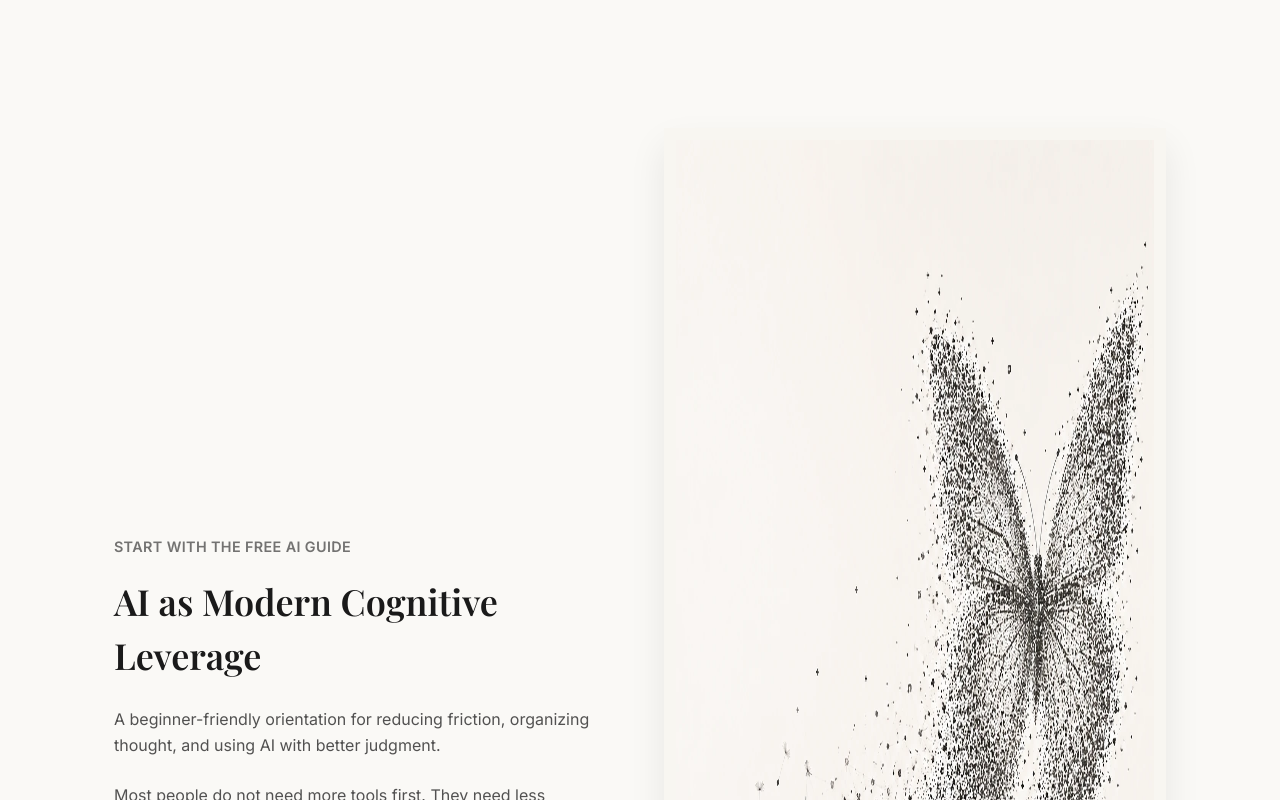
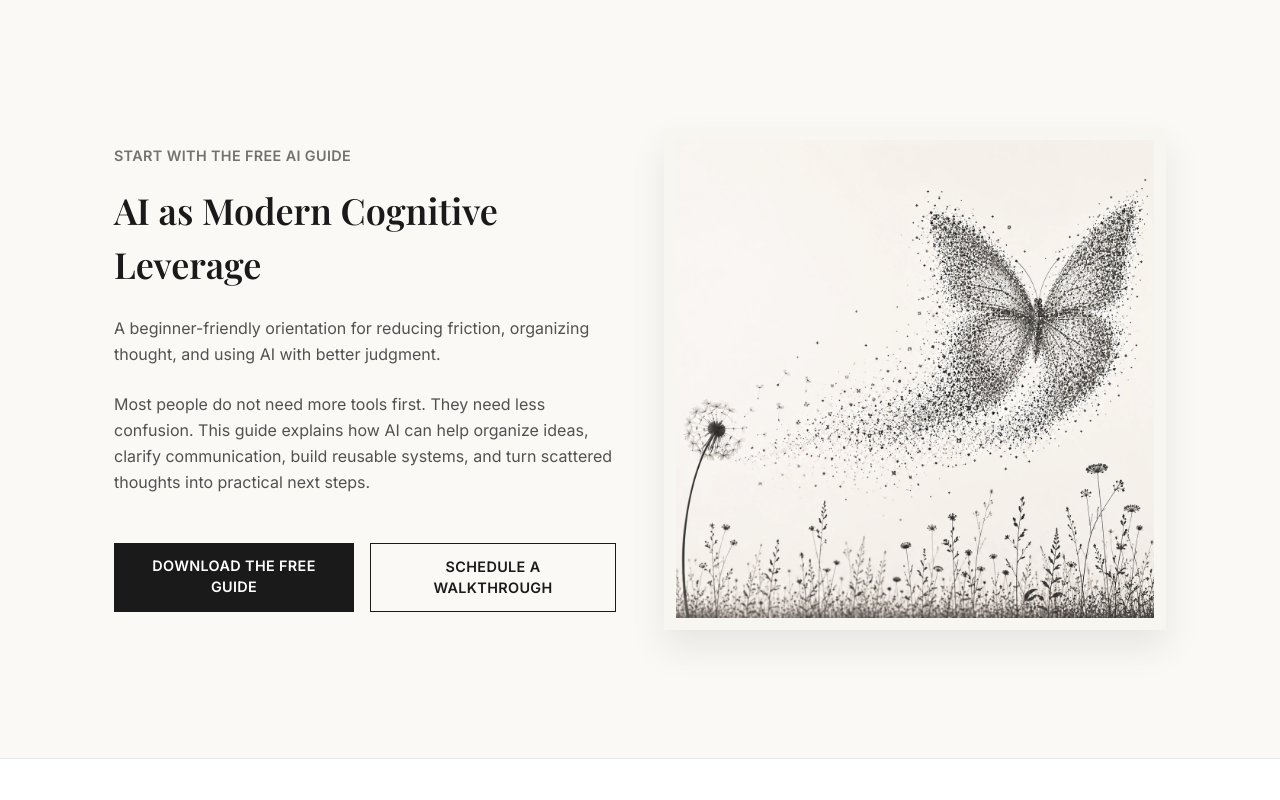
Before and after one commit to cjack1432-collab/build, a Next.js app: page / in a window 1280 px wide. Shown: the part 880-1680 px from the top of the page. Built offline with nearby package versions, Linux system fonts and the light colour scheme; no server answers; a web font is replaced by a local one.

Commit message:
Enforce square image framing on home and build page hero visuals

```diff
--- a/app/page.tsx
+++ b/app/page.tsx
@@ -147,6 +147,8 @@ export default function Home() {
               backgroundColor: '#f8f6f1',
               padding: '0.75rem',
               boxShadow: '0 18px 35px rgba(0, 0, 0, 0.08)',
+              aspectRatio: '1 / 1',
+              overflow: 'hidden',
             }}
           >
             <LightboxImage
@@ -155,8 +157,9 @@ export default function Home() {
               width={1254}
               height={1254}
               sizes="(min-width: 1024px) 50vw, 100vw"
-              className="block w-full"
-              imageClassName="block h-auto w-full object-contain cursor-zoom-in"
+              className="block w-full h-full"
+              imageClassName="block w-full h-full cursor-zoom-in"
+              imageStyle={{ width: '100%', height: '100%', objectFit: 'cover' }}
             />
           </div>
         </div>
@@ -269,15 +272,16 @@ export default function Home() {
                     {resource.title}
                   </h3>
                   {resource.image && (
-                    <div style={{ width: '132px', flexShrink: 0 }}>
+                    <div style={{ width: '132px', height: '132px', flexShrink: 0, overflow: 'hidden' }}>
                       <LightboxImage
                         src={resource.image}
                         alt={resource.imageAlt || resource.title}
                         width={1254}
                         height={1254}
                         sizes="132px"
-                        className="block w-full"
-                        imageClassName="block h-[132px] w-full object-contain"
+                        className="block w-full h-full"
+                        imageClassName="block w-full h-full"
+                        imageStyle={{ width: '100%', height: '100%', objectFit: 'cover' }}
                       />
                     </div>
                   )}
--- a/components/LightboxImage.tsx
+++ b/components/LightboxImage.tsx
@@ -2,6 +2,7 @@
 
 import { useEffect, useState } from 'react'
 import Image from 'next/image'
+import type { CSSProperties } from 'react'
 
 type LightboxImageProps = {
   src: string
@@ -10,6 +11,7 @@ type LightboxImageProps = {
   height: number
   className?: string
   imageClassName?: string
+  imageStyle?: CSSProperties
   priority?: boolean
   sizes?: string
 }
@@ -21,6 +23,7 @@ export default function LightboxImage({
   height,
   className,
   imageClassName,
+  imageStyle,
   priority = false,
   sizes,
 }: LightboxImageProps) {
@@ -62,6 +65,7 @@ export default function LightboxImage({
           priority={priority}
           sizes={sizes}
           className={imageClassName}
+          style={imageStyle}
         />
       </button>
 
```
Also changed, not shown: app/build/page.tsx.
